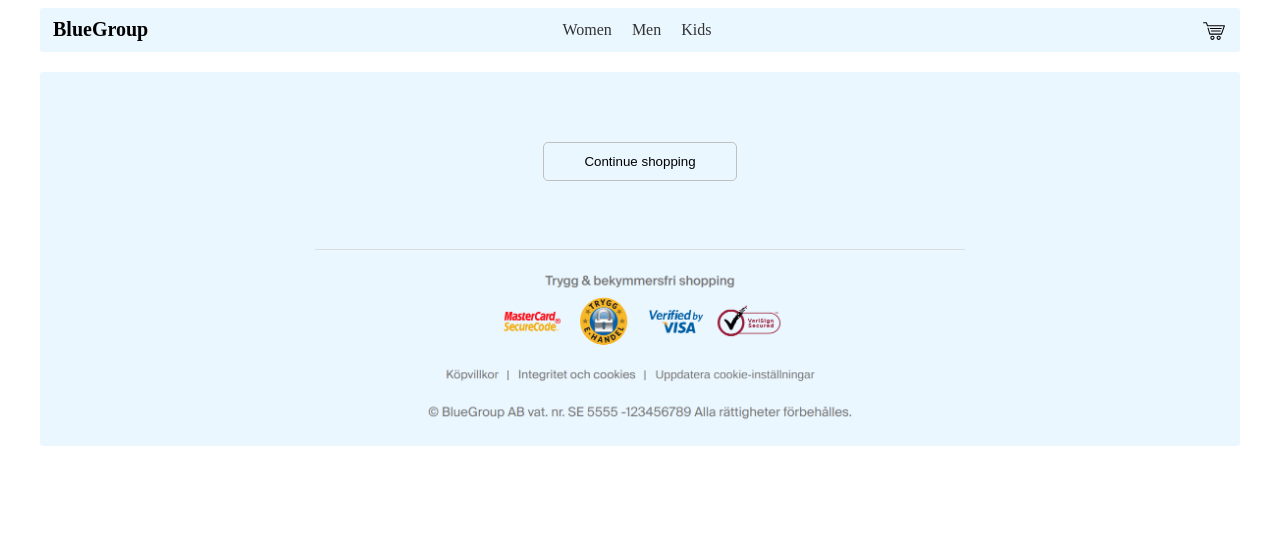
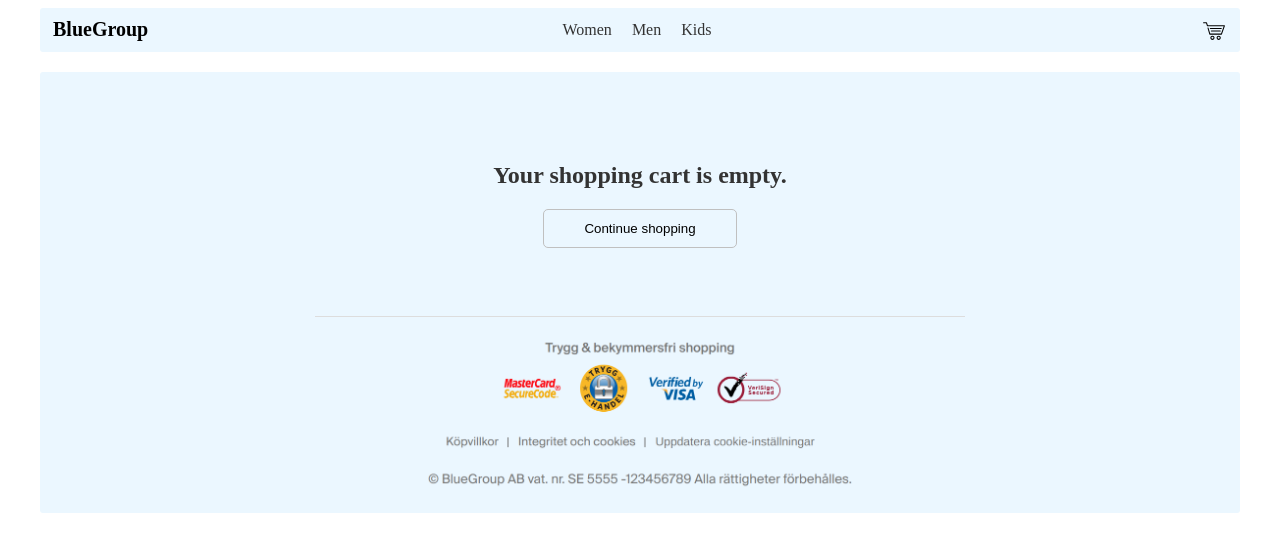
Before and after one commit to erikakerman/BlueGroup, a React (Vite) app: page /shoppingcart in a window 1280 px wide. Shown: the top 552 px of the page. Built offline with nearby package versions, Linux system fonts and the light colour scheme.

Commit message:
Updated shopping cart

```diff
--- a/src/Components/ShoppingCart/ShoppingCart.css
+++ b/src/Components/ShoppingCart/ShoppingCart.css
@@ -90,6 +90,10 @@
     cursor: pointer;
 }
 
+.sc_continue h2 {
+    color: #333;
+}
+
 .sc_controls {
     justify-self: center;
     align-self: center;
--- a/src/Components/ShoppingCart/ShoppingCart.jsx
+++ b/src/Components/ShoppingCart/ShoppingCart.jsx
@@ -40,7 +40,10 @@ export default function ShoppingCart() {
   }
 
   if (products.length < 1) {
-    return <div className='sc_continue'><button onClick={handleOnClick}>Continue shopping</button></div>
+    return <div className='sc_continue'>
+      <h2>Your shopping cart is empty.</h2>
+      <button onClick={handleOnClick}>Continue shopping</button>
+    </div>
   }
 
   return (
```
